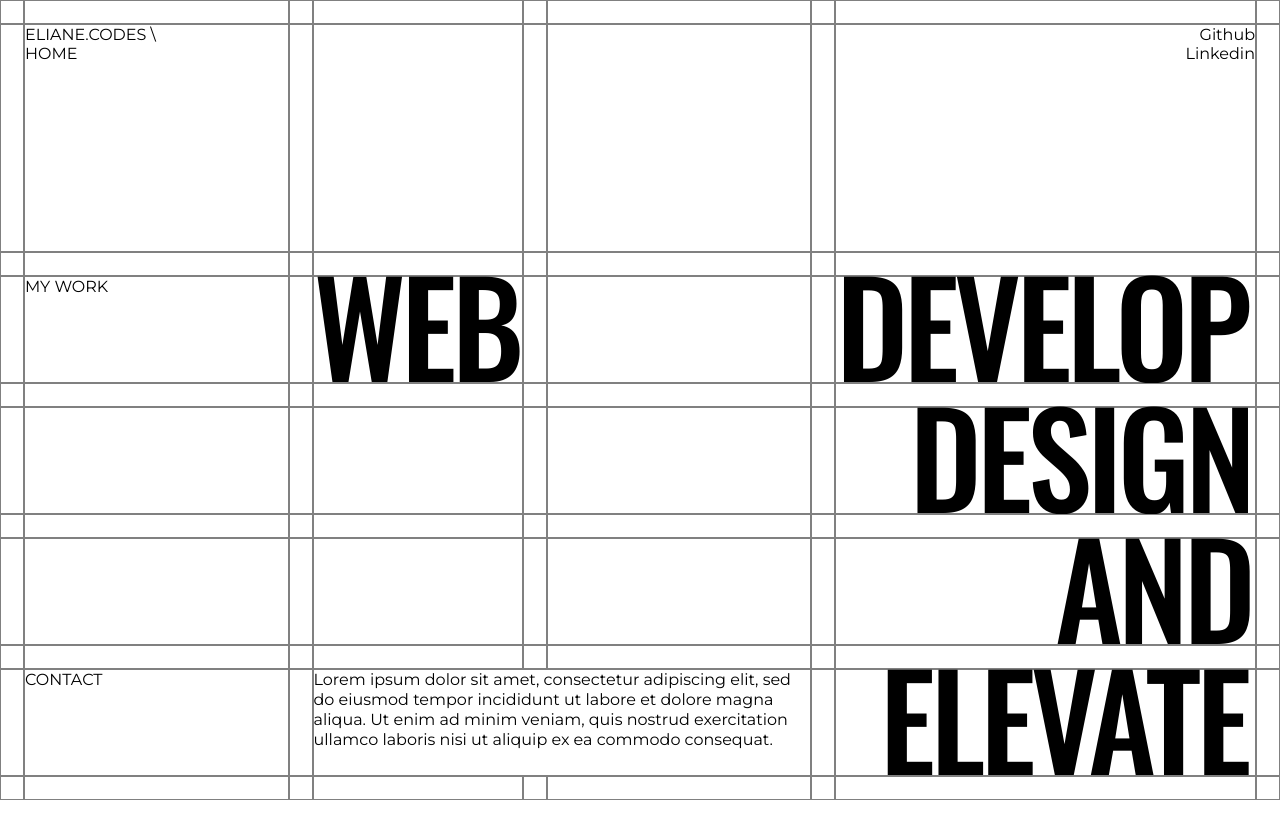
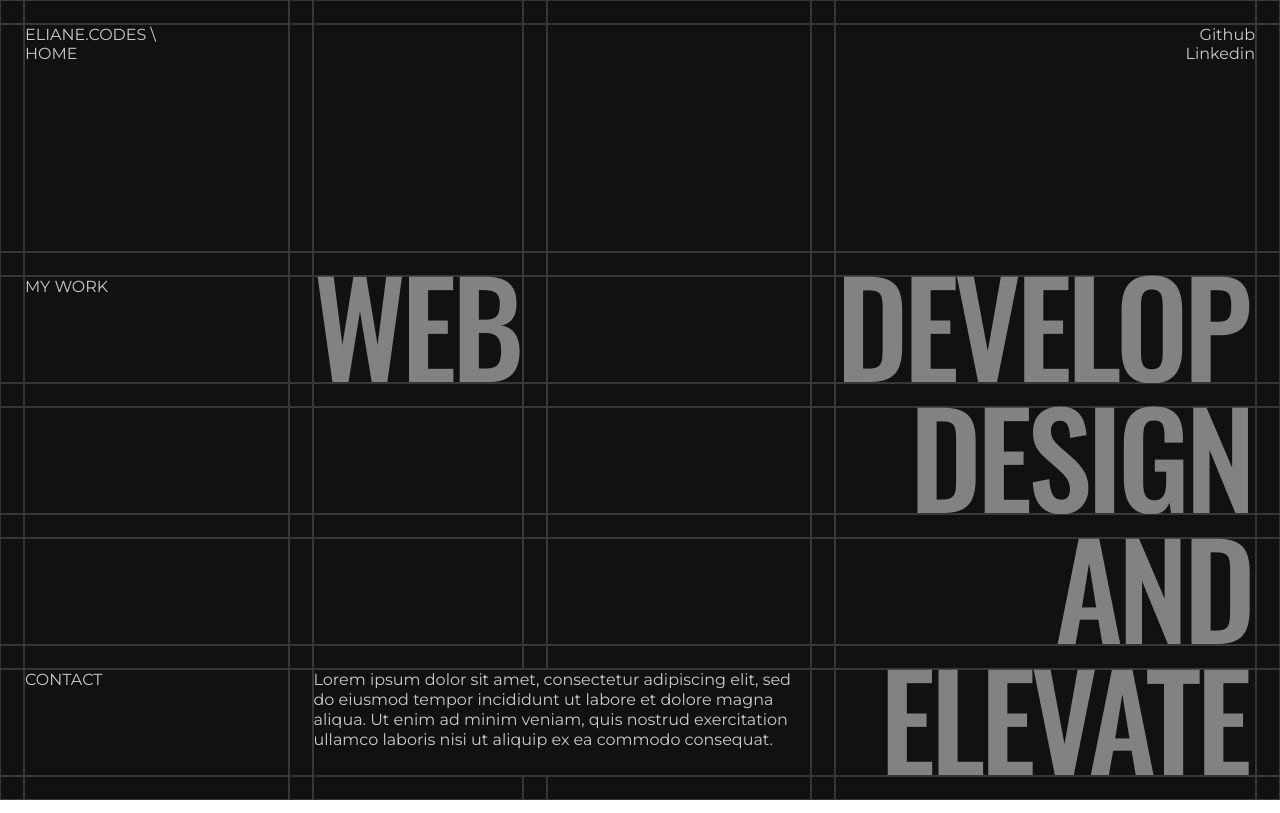
Before and after one commit to ElianeV/eliane.codes, a Next.js app: page / in a window 1280 px wide. Built offline with nearby package versions, Linux system fonts and the light colour scheme.

Commit message:
Background and text colours

```diff
--- a/src/app/page.module.css
+++ b/src/app/page.module.css
@@ -15,14 +15,15 @@
     ". . . . . . . . ."
     ". . . bio bio bio . . ."
     ". . . . . . . . .";
+  color: #cacaca;
 
-  background: white;
+  background: #111111;
 
   .border {
-    border: solid gray 1px;
+    border: solid #373737 1px;
   }
   .appear {
-    border: solid white 1px;
+    border: solid #111111 1px;
     animation: appear 0.1s linear 1 forwards;
   }
   .delay1 {
@@ -36,18 +37,20 @@
     line-height: 94px;
     font-weight: 500;
     letter-spacing: -5px;
+    color: #828282;
   }
   .biography {
     grid-area: bio;
     line-height: 20px;
+    min-width: 450px;
   }
 }
 
 @keyframes appear {
   0% {
-    border-color: white;
+    border-color: #111111;
   }
   100% {
-    border-color: gray;
+    border-color: #373737;
   }
 }
```
